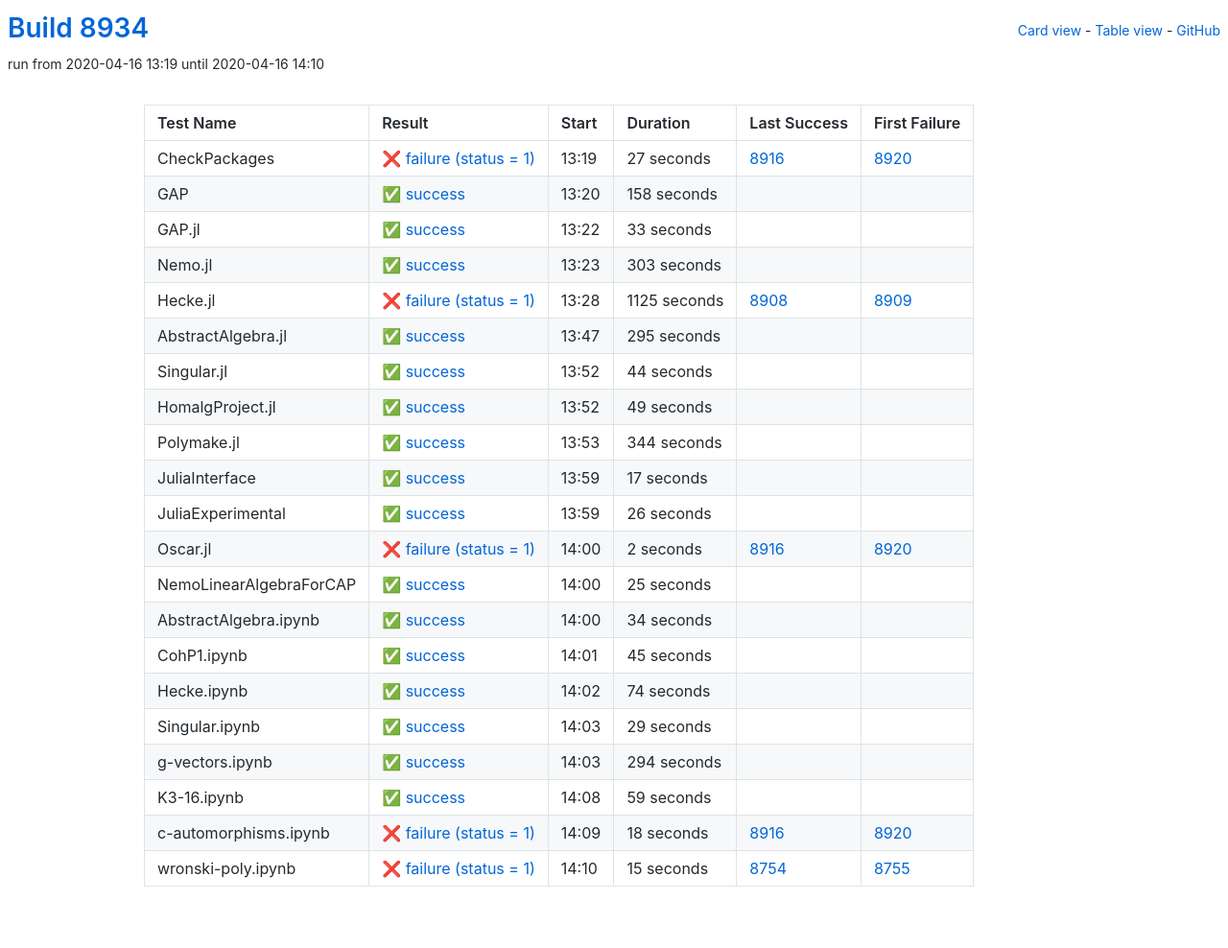
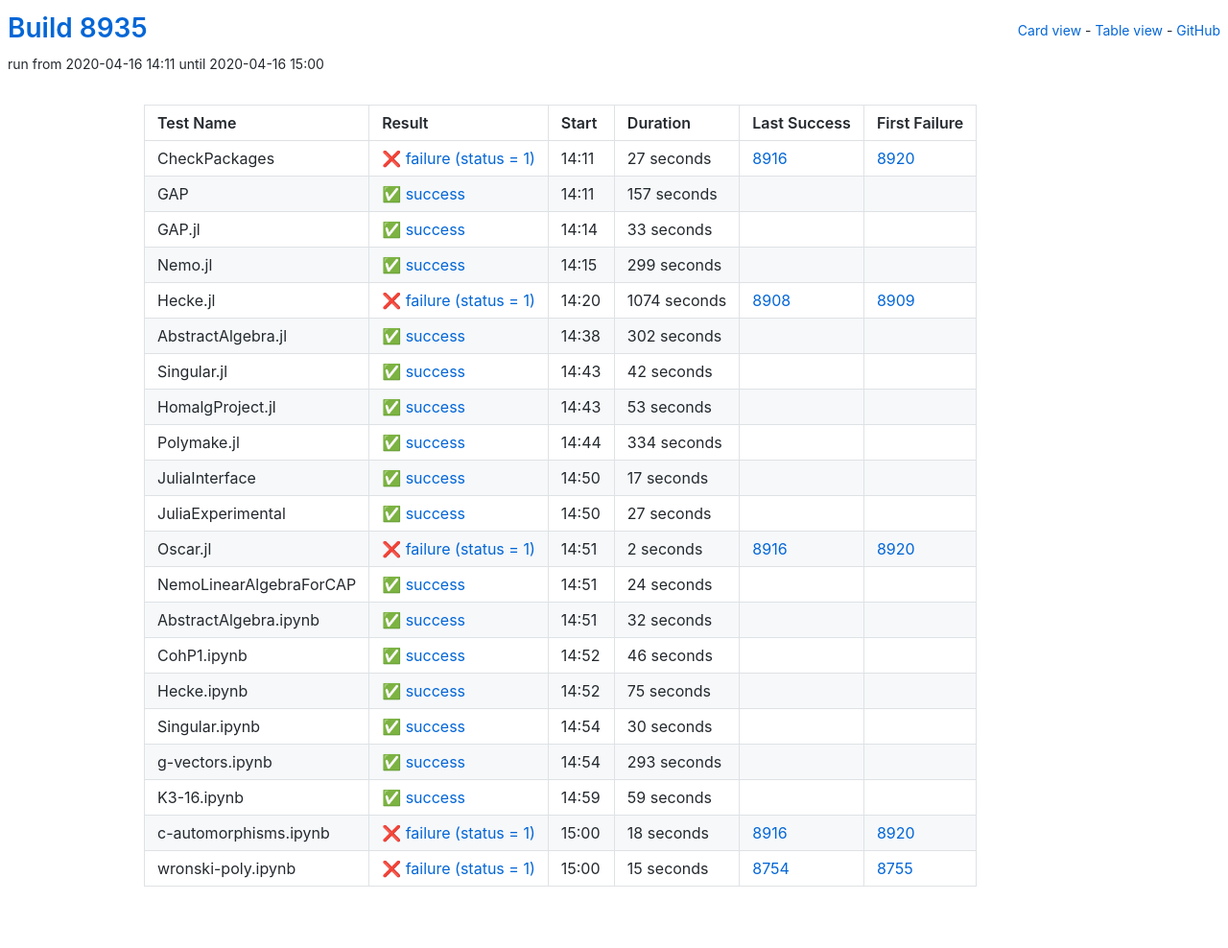
Before and after one commit to oscar-system/oscar-ci-status, a Jekyll site: the page built from table.html, in a window 1280 px wide. Shown: the whole page at 96% size. Built offline with Jekyll 4.4.1, drawn with Linux system fonts in a browser that asks for light colours.

Commit message:
Build 8935

```diff
--- a/_data/ci.yml
+++ b/_data/ci.yml
@@ -1,5 +1,5 @@
-build: 8934
-build_url: https://oscarci.mathematik.uni-kl.de/job/oscar/8934/
+build: 8935
+build_url: https://oscarci.mathematik.uni-kl.de/job/oscar/8935/
 job: oscar
 tests:
 - duration: 27
@@ -8,20 +8,20 @@ tests:
   first_failure_url: https://oscarci.mathematik.uni-kl.de/job/oscar/8920/
   last_success: 8916
   last_success_url: https://oscarci.mathematik.uni-kl.de/job/oscar/8916/
-  log: https://oscarci.mathematik.uni-kl.de/job/oscar/8934/artifact/logs/build-8934/CheckPackages.log
+  log: https://oscarci.mathematik.uni-kl.de/job/oscar/8935/artifact/logs/build-8935/CheckPackages.log
   name: CheckPackages
-  start: 2020-04-16 13:19
+  start: 2020-04-16 14:11
   status: failure
   success: false
-- duration: 158
+- duration: 157
   exitcode: 0
   first_failure: false
   first_failure_url: null
   last_success: false
   last_success_url: null
-  log: https://oscarci.mathematik.uni-kl.de/job/oscar/8934/artifact/logs/build-8934/GAP.log
+  log: https://oscarci.mathematik.uni-kl.de/job/oscar/8935/artifact/logs/build-8935/GAP.log
   name: GAP
-  start: 2020-04-16 13:20
+  start: 2020-04-16 14:11
   status: success
   success: true
 - duration: 33
@@ -30,75 +30,75 @@ tests:
   first_failure_url: null
   last_success: false
   last_success_url: null
-  log: https://oscarci.mathematik.uni-kl.de/job/oscar/8934/artifact/logs/build-8934/GAP.jl.log
+  log: https://oscarci.mathematik.uni-kl.de/job/oscar/8935/artifact/logs/build-8935/GAP.jl.log
   name: GAP.jl
-  start: 2020-04-16 13:22
+  start: 2020-04-16 14:14
   status: success
   success: true
-- duration: 303
+- duration: 299
   exitcode: 0
   first_failure: false
   first_failure_url: null
   last_success: false
   last_success_url: null
-  log: https://oscarci.mathematik.uni-kl.de/job/oscar/8934/artifact/logs/build-8934/Nemo.jl.log
+  log: https://oscarci.mathematik.uni-kl.de/job/oscar/8935/artifact/logs/build-8935/Nemo.jl.log
   name: Nemo.jl
-  start: 2020-04-16 13:23
+  start: 2020-04-16 14:15
   status: success
   success: true
-- duration: 1125
+- duration: 1074
   exitcode: 1
   first_failure: 8909
   first_failure_url: https://oscarci.mathematik.uni-kl.de/job/oscar/8909/
   last_success: 8908
   last_success_url: https://oscarci.mathematik.uni-kl.de/job/oscar/8908/
-  log: https://oscarci.mathematik.uni-kl.de/job/oscar/8934/artifact/logs/build-8934/Hecke.jl.log
+  log: https://oscarci.mathematik.uni-kl.de/job/oscar/8935/artifact/logs/build-8935/Hecke.jl.log
   name: Hecke.jl
-  start: 2020-04-16 13:28
+  start: 2020-04-16 14:20
   status: failure
   success: false
-- duration: 295
+- duration: 302
   exitcode: 0
   first_failure: false
   first_failure_url: null
   last_success: false
   last_success_url: null
-  log: https://oscarci.mathematik.uni-kl.de/job/oscar/8934/artifact/logs/build-8934/AbstractAlgebra.jl.log
+  log: https://oscarci.mathematik.uni-kl.de/job/oscar/8935/artifact/logs/build-8935/AbstractAlgebra.jl.log
   name: AbstractAlgebra.jl
-  start: 2020-04-16 13:47
+  start: 2020-04-16 14:38
   status: success
   success: true
-- duration: 44
+- duration: 42
   exitcode: 0
   first_failure: false
   first_failure_url: null
   last_success: false
   last_success_url: null
-  log: https://oscarci.mathematik.uni-kl.de/job/oscar/8934/artifact/logs/build-8934/Singular.jl.log
+  log: https://oscarci.mathematik.uni-kl.de/job/oscar/8935/artifact/logs/build-8935/Singular.jl.log
   name: Singular.jl
-  start: 2020-04-16 13:52
+  start: 2020-04-16 14:43
   status: success
   success: true
-- duration: 49
+- duration: 53
   exitcode: 0
   first_failure: false
   first_failure_url: null
   last_success: false
   last_success_url: null
-  log: https://oscarci.mathematik.uni-kl.de/job/oscar/8934/artifact/logs/build-8934/HomalgProject.jl.log
+  log: https://oscarci.mathematik.uni-kl.de/job/oscar/8935/artifact/logs/build-8935/HomalgProject.jl.log
   name: HomalgProject.jl
-  start: 2020-04-16 13:52
+  start: 2020-04-16 14:43
   status: success
   success: true
-- duration: 344
+- duration: 334
   exitcode: 0
   first_failure: false
   first_failure_url: null
   last_success: false
   last_success_url: null
-  log: https://oscarci.mathematik.uni-kl.de/job/oscar/8934/artifact/logs/build-8934/Polymake.jl.log
+  log: https://oscarci.mathematik.uni-kl.de/job/oscar/8935/artifact/logs/build-8935/Polymake.jl.log
   name: Polymake.jl
-  start: 2020-04-16 13:53
+  start: 2020-04-16 14:44
   status: success
   success: true
 - duration: 17
@@ -107,20 +107,20 @@ tests:
   first_failure_url: null
   last_success: false
   last_success_url: null
-  log: https://oscarci.mathematik.uni-kl.de/job/oscar/8934/artifact/logs/build-8934/JuliaInterface.log
+  log: https://oscarci.mathematik.uni-kl.de/job/oscar/8935/artifact/logs/build-8935/JuliaInterface.log
   name: JuliaInterface
-  start: 2020-04-16 13:59
+  start: 2020-04-16 14:50
   status: success
   success: true
-- duration: 26
+- duration: 27
   exitcode: 0
   first_failure: false
   first_failure_url: null
   last_success: false
   last_success_url: null
-  log: https://oscarci.mathematik.uni-kl.de/job/oscar/8934/artifact/logs/build-8934/JuliaExperimental.log
+  log: https://oscarci.mathematik.uni-kl.de/job/oscar/8935/artifact/logs/build-8935/JuliaExperimental.log
   name: JuliaExperimental
-  start: 2020-04-16 13:59
+  start: 2020-04-16 14:50
   status: success
   success: true
 - duration: 2
@@ -129,75 +129,75 @@ tests:
   first_failure_url: https://oscarci.mathematik.uni-kl.de/job/oscar/8920/
   last_success: 8916
   last_success_url: https://oscarci.mathematik.uni-kl.de/job/oscar/8916/
-  log: https://oscarci.mathematik.uni-kl.de/job/oscar/8934/artifact/logs/build-8934/Oscar.jl.log
+  log: https://oscarci.mathematik.uni-kl.de/job/oscar/8935/artifact/logs/build-8935/Oscar.jl.log
   name: Oscar.jl
-  start: 2020-04-16 14:00
+  start: 2020-04-16 14:51
   status: failure
   success: false
-- duration: 25
+- duration: 24
   exitcode: 0
   first_failure: false
   first_failure_url: null
   last_success: false
   last_success_url: null
-  log: https://oscarci.mathematik.uni-kl.de/job/oscar/8934/artifact/logs/build-8934/NemoLinearAlgebraForCAP.log
+  log: https://oscarci.mathematik.uni-kl.de/job/oscar/8935/artifact/logs/build-8935/NemoLinearAlgebraForCAP.log
   name: NemoLinearAlgebraForCAP
-  start: 2020-04-16 14:00
+  start: 2020-04-16 14:51
   status: success
   success: true
-- duration: 34
+- duration: 32
   exitcode: 0
   first_failure: false
   first_failure_url: null
   last_success: false
   last_success_url: null
-  log: https://oscarci.mathematik.uni-kl.de/job/oscar/8934/artifact/logs/build-8934/AbstractAlgebra.ipynb.log
+  log: https://oscarci.mathematik.uni-kl.de/job/oscar/8935/artifact/logs/build-8935/AbstractAlgebra.ipynb.log
   name: AbstractAlgebra.ipynb
-  start: 2020-04-16 14:00
+  start: 2020-04-16 14:51
   status: success
   success: true
-- duration: 45
+- duration: 46
   exitcode: 0
   first_failure: false
   first_failure_url: null
   last_success: false
   last_success_url: null
-  log: https://oscarci.mathematik.uni-kl.de/job/oscar/8934/artifact/logs/build-8934/CohP1.ipynb.log
+  log: https://oscarci.mathematik.uni-kl.de/job/oscar/8935/artifact/logs/build-8935/CohP1.ipynb.log
   name: CohP1.ipynb
-  start: 2020-04-16 14:01
+  start: 2020-04-16 14:52
   status: success
   success: true
-- duration: 74
+- duration: 75
   exitcode: 0
   first_failure: false
   first_failure_url: null
   last_success: false
   last_success_url: null
-  log: https://oscarci.mathematik.uni-kl.de/job/oscar/8934/artifact/logs/build-8934/Hecke.ipynb.log
+  log: https://oscarci.mathematik.uni-kl.de/job/oscar/8935/artifact/logs/build-8935/Hecke.ipynb.log
   name: Hecke.ipynb
-  start: 2020-04-16 14:02
+  start: 2020-04-16 14:52
   status: success
   success: true
-- duration: 29
+- duration: 30
   exitcode: 0
   first_failure: false
   first_failure_url: null
   last_success: false
   last_success_url: null
-  log: https://oscarci.mathematik.uni-kl.de/job/oscar/8934/artifact/logs/build-8934/Singular.ipynb.log
+  log: https://oscarci.mathematik.uni-kl.de/job/oscar/8935/artifact/logs/build-8935/Singular.ipynb.log
   name: Singular.ipynb
-  start: 2020-04-16 14:03
+  start: 2020-04-16 14:54
   status: success
   success: true
-- duration: 294
+- duration: 293
   exitcode: 0
   first_failure: false
   first_failure_url: null
   last_success: false
   last_success_url: null
-  log: https://oscarci.mathematik.uni-kl.de/job/oscar/8934/artifact/logs/build-8934/g-vectors.ipynb.log
+  log: https://oscarci.mathematik.uni-kl.de/job/oscar/8935/artifact/logs/build-8935/g-vectors.ipynb.log
   name: g-vectors.ipynb
-  start: 2020-04-16 14:03
+  start: 2020-04-16 14:54
   status: success
   success: true
 - duration: 59
@@ -206,9 +206,9 @@ tests:
   first_failure_url: null
   last_success: false
   last_success_url: null
-  log: https://oscarci.mathematik.uni-kl.de/job/oscar/8934/artifact/logs/build-8934/K3-16.ipynb.log
+  log: https://oscarci.mathematik.uni-kl.de/job/oscar/8935/artifact/logs/build-8935/K3-16.ipynb.log
   name: K3-16.ipynb
-  start: 2020-04-16 14:08
+  start: 2020-04-16 14:59
   status: success
   success: true
 - duration: 18
@@ -217,9 +217,9 @@ tests:
   first_failure_url: https://oscarci.mathematik.uni-kl.de/job/oscar/8920/
   last_success: 8916
   last_success_url: https://oscarci.mathematik.uni-kl.de/job/oscar/8916/
-  log: https://oscarci.mathematik.uni-kl.de/job/oscar/8934/artifact/logs/build-8934/c-automorphisms.ipynb.log
+  log: https://oscarci.mathematik.uni-kl.de/job/oscar/8935/artifact/logs/build-8935/c-automorphisms.ipynb.log
   name: c-automorphisms.ipynb
-  start: 2020-04-16 14:09
+  start: 2020-04-16 15:00
   status: failure
   success: false
 - duration: 15
@@ -228,8 +228,8 @@ tests:
   first_failure_url: https://oscarci.mathematik.uni-kl.de/job/oscar/8755/
   last_success: 8754
   last_success_url: https://oscarci.mathematik.uni-kl.de/job/oscar/8754/
-  log: https://oscarci.mathematik.uni-kl.de/job/oscar/8934/artifact/logs/build-8934/wronski-poly.ipynb.log
+  log: https://oscarci.mathematik.uni-kl.de/job/oscar/8935/artifact/logs/build-8935/wronski-poly.ipynb.log
   name: wronski-poly.ipynb
-  start: 2020-04-16 14:10
+  start: 2020-04-16 15:00
   status: failure
   success: false
```
Also changed, not shown: README.md.
